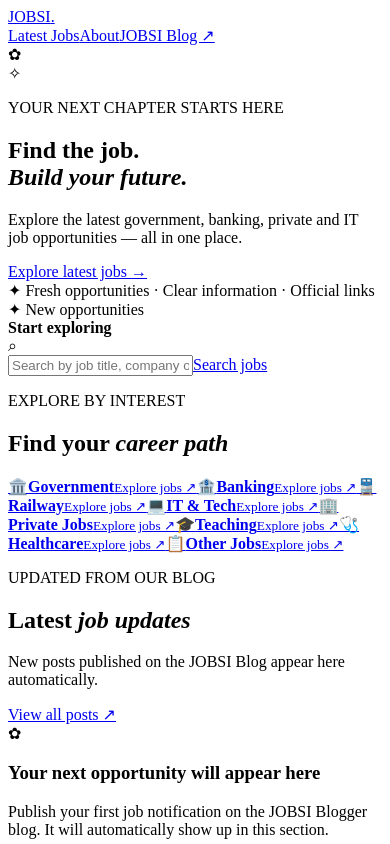
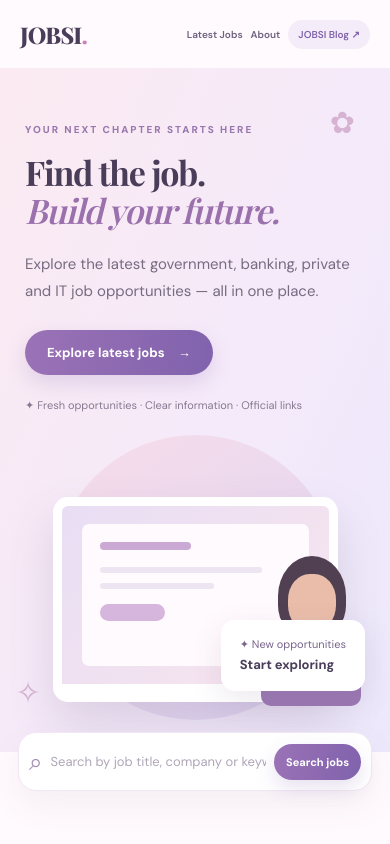
Before and after one commit to shubhamss1/JOBSI, a Next.js app: page / in a window 390 px wide. Shown: the top 844 px of the page. Built offline with nearby package versions, Linux system fonts and the light colour scheme; no server answers.

Commit message:
Add global styles and improve layout responsiveness
Added global styles including font imports and CSS variables. Enhanced layout and responsiveness for various components.

```diff
--- a/app/globals.css
+++ b/app/globals.css
@@ -1,2 +1,238 @@
+@import url('https://fonts.googleapis.com/css2?family=DM+Sans:wght@400;500;600;700;800&family=Playfair+Display:wght@500;600;700;800&display=swap');
 
-.detailPage{min-height:100vh;background:linear-gradient(135deg,#fbeaf1,#f1eafb 60%,#eee8fb);padding:28px 6% 0}.detailHeader{max-width:1050px;margin:0 auto 35px;display:flex;align-items:center;justify-content:space-between}.backLink{color:#8062ad;text-decoration:none;font-size:13px}.detailCard{max-width:850px;margin:0 auto 55px;background:#fff;border:1px solid #eee5f2;border-radius:22px;padding:clamp(25px,5vw,55px);box-shadow:0 15px 45px #725a8412}.detailCard h1{font:bold clamp(30px,4vw,46px)/1.15 Georgia,serif;color:#493d59;margin:12px 0 20px}.detailMeta{display:flex;gap:9px;flex-wrap:wrap;color:#8b8194;font-size:11px;padding-bottom:22px;border-bottom:1px solid #f0eaf3}.detailTag{background:#f3ecfa;color:#8062ad;border-radius:20px;padding:6px 10px}.detailContent{font-size:14px;line-height:1.9;color:#655b70;white-space:pre-wrap;padding:15px 0}.detailContent p{margin:10px 0}.detailActions{display:flex;gap:22px;align-items:center;flex-wrap:wrap;margin-top:25px}.disclaimer{font-size:11px;line-height:1.7;color:#9a8fa0;border-top:1px solid #f0eaf3;padding-top:18px;margin-top:30px}.detailPage footer{margin:0 -6vw}.detailPage .primary{margin-top:0}
+:root {
+  --ink: #493d59;
+  --muted: #81758d;
+  --purple: #8062ad;
+  --purple-dark: #684a96;
+  --pink: #fbeaf1;
+  --lavender: #f1eafb;
+  --line: #eee5f2;
+  --white: #fff;
+}
+
+* { box-sizing: border-box; }
+html { scroll-behavior: smooth; }
+body {
+  margin: 0;
+  color: var(--ink);
+  background: #fffafd;
+  font-family: 'DM Sans', Arial, sans-serif;
+}
+a { color: inherit; }
+main { overflow: hidden; }
+.topbar {
+  height: 78px;
+  max-width: 1180px;
+  padding: 0 28px;
+  margin: auto;
+  display: flex;
+  align-items: center;
+  justify-content: space-between;
+}
+.brand {
+  color: var(--ink);
+  font: 800 27px 'Playfair Display', Georgia, serif;
+  text-decoration: none;
+  letter-spacing: -.8px;
+}
+.brand span { color: #c783b7; }
+.topbar nav { display: flex; align-items: center; gap: 30px; }
+.topbar nav a, .textLink {
+  color: #6e607e;
+  font-size: 13px;
+  font-weight: 600;
+  text-decoration: none;
+}
+.topbar nav a:hover, .textLink:hover { color: var(--purple); }
+.topbar nav .blogLink {
+  color: var(--purple);
+  background: #f4edf9;
+  padding: 10px 15px;
+  border-radius: 22px;
+}
+.hero {
+  position: relative;
+  min-height: 480px;
+  padding: 70px max(7vw, calc((100vw - 1120px)/2));
+  display: grid;
+  grid-template-columns: 1.05fr .95fr;
+  align-items: center;
+  gap: 35px;
+  background: linear-gradient(115deg, #fbeaf1 0%, #f5eafa 54%, #ece8fb 100%);
+}
+.heroCopy { position: relative; z-index: 2; max-width: 570px; }
+.eyebrow {
+  color: #9877ae;
+  font-size: 10px;
+  font-weight: 800;
+  letter-spacing: 2px;
+  margin: 0 0 17px;
+}
+.hero h1, .categories h2, .jobsSection h2, .career h2 {
+  color: var(--ink);
+  font: 700 clamp(34px, 4.5vw, 54px)/1.12 'Playfair Display', Georgia, serif;
+  letter-spacing: -1.2px;
+  margin: 0;
+}
+.hero h1 em, h2 em { color: #9a70ad; font-weight: 600; }
+.intro {
+  max-width: 470px;
+  color: #766b80;
+  font-size: 15px;
+  line-height: 1.8;
+  margin: 22px 0 25px;
+}
+.primary, .searchButton {
+  display: inline-flex;
+  align-items: center;
+  gap: 13px;
+  border: 0;
+  border-radius: 28px;
+  padding: 14px 22px;
+  color: white;
+  background: linear-gradient(100deg, #9b72b6, #8062ad);
+  box-shadow: 0 8px 20px #8062ad30;
+  text-decoration: none;
+  font-size: 13px;
+  font-weight: 700;
+}
+.primary:hover, .searchButton:hover { transform: translateY(-1px); filter: brightness(1.04); }
+.trust { color: #887991; font-size: 11px; margin-top: 23px; }
+.heroArt { min-height: 330px; position: relative; display: grid; place-items: center; }
+.sun {
+  position: absolute; width: 285px; height: 285px; border-radius: 50%;
+  background: linear-gradient(145deg, #f7dce9, #ded6f5);
+}
+.artCard {
+  position: relative; z-index: 1; width: 285px; height: 205px; margin-top: 45px;
+  border: 9px solid #fff; border-bottom-width: 18px; border-radius: 15px;
+  background: linear-gradient(135deg, #e8def4, #f9e5ee);
+  box-shadow: 0 22px 45px #715a8130;
+}
+.screen { position: absolute; inset: 18px 20px; border-radius: 7px; background: #fffafd; padding: 18px; }
+.screenTop { height: 8px; width: 48%; border-radius: 8px; background: #cba9d5; margin-bottom: 17px; }
+.screenLine { height: 6px; width: 85%; border-radius: 8px; background: #eee5f2; margin: 10px 0; }
+.screenLine.short { width: 60%; }
+.screenButton { width: 65px; height: 17px; border-radius: 12px; background: #d6b6dc; margin-top: 15px; }
+.person { position: absolute; z-index: 2; width: 100px; height: 150px; right: -32px; bottom: -22px; }
+.hair { position: absolute; width: 68px; height: 80px; border-radius: 50% 50% 38% 38%; background: #514052; left: 17px; top: 0; }
+.face { position: absolute; width: 48px; height: 57px; border-radius: 45%; background: #e9bda9; left: 27px; top: 18px; }
+.body { position: absolute; width: 100px; height: 75px; border-radius: 45px 45px 10px 10px; background: #9b78b2; bottom: 0; }
+.floatingNote {
+  position: absolute; z-index: 3; right: 0; bottom: 16px; padding: 15px 19px;
+  color: #79658c; background: #fff; border-radius: 14px; box-shadow: 0 10px 30px #715a8120;
+  font-size: 11px; line-height: 1.7;
+}
+.floatingNote b { color: var(--ink); font-size: 13px; }
+.decor { position: absolute; color: #c99cc2; opacity: .7; font-size: 30px; }
+.decorOne { top: 35px; right: 9%; }
+.decorTwo { bottom: 40px; left: 4%; }
+.searchWrap {
+  position: relative; z-index: 4; max-width: 850px; margin: -28px auto 75px;
+  padding: 12px 14px 12px 23px; display: flex; align-items: center; gap: 14px;
+  background: white; border: 1px solid #f0e7f2; border-radius: 18px;
+  box-shadow: 0 14px 35px #705c7d12;
+}
+.searchIcon { color: #a38ab2; font-size: 24px; }
+.searchWrap input {
+  flex: 1; min-width: 0; border: 0; outline: 0; color: var(--ink);
+  font: 13px 'DM Sans', sans-serif; padding: 12px 0; background: transparent;
+}
+.searchWrap input::placeholder { color: #b0a6b8; }
+.searchButton { padding: 12px 20px; }
+.categories, .jobsSection, .career { max-width: 1120px; margin: 0 auto; padding: 0 28px; }
+.categories { margin-bottom: 82px; }
+.categories h2, .jobsSection h2, .career h2 { font-size: clamp(27px, 3vw, 36px); }
+.categoryGrid {
+  display: grid; grid-template-columns: repeat(4, 1fr); gap: 14px; margin-top: 28px;
+}
+.category {
+  display: flex; flex-direction: column; align-items: flex-start; gap: 8px;
+  min-height: 135px; padding: 20px; border: 1px solid var(--line); border-radius: 16px;
+  background: #fff; text-decoration: none; transition: .2s ease;
+}
+.category:hover { transform: translateY(-4px); border-color: #d8c3e3; box-shadow: 0 12px 25px #8062ad12; }
+.category span { font-size: 25px; }
+.category b { color: var(--ink); font-size: 14px; }
+.category small { color: #9b83aa; font-size: 11px; }
+.jobsSection { padding-top: 5px; padding-bottom: 85px; }
+.sectionHead { display: flex; justify-content: space-between; align-items: end; gap: 20px; margin-bottom: 28px; }
+.muted { color: #93899a; font-size: 13px; margin: 12px 0 0; }
+.textLink { color: var(--purple); white-space: nowrap; padding-bottom: 5px; }
+.jobGrid { display: grid; grid-template-columns: repeat(3, 1fr); gap: 18px; }
+.jobCard {
+  display: flex; flex-direction: column; padding: 23px; min-height: 245px;
+  background: #fff; border: 1px solid var(--line); border-radius: 17px;
+  box-shadow: 0 8px 25px #715a8108;
+}
+.jobTop { display: flex; justify-content: space-between; align-items: center; }
+.jobIcon { display: grid; place-items: center; width: 42px; height: 42px; border-radius: 13px; background: #f7eff9; font-size: 20px; }
+.newTag { color: #9b75b1; background: #f5edf9; border-radius: 20px; padding: 6px 10px; font-size: 9px; font-weight: 800; letter-spacing: .7px; }
+.jobCard h3 { color: var(--ink); font: 700 18px 'Playfair Display', Georgia, serif; margin: 18px 0 8px; }
+.jobCard p { color: #82778c; font-size: 12px; line-height: 1.7; margin: 0 0 14px; }
+.tags { display: flex; flex-wrap: wrap; gap: 6px; margin-top: auto; }
+.tags span { color: #8c73a0; background: #f7f1fa; border-radius: 20px; padding: 5px 8px; font-size: 9px; }
+.cardLink { color: var(--purple); font-size: 12px; font-weight: 700; text-decoration: none; margin-top: 18px; }
+.cardLink:hover { color: var(--purple-dark); }
+.empty { text-align: center; padding: 45px 20px; border: 1px dashed #d9c8e2; border-radius: 18px; background: #fff; }
+.empty h3 { font: 700 22px 'Playfair Display', Georgia, serif; }
+.empty p { color: var(--muted); font-size: 13px; }
+.career {
+  display: grid; grid-template-columns: 1fr 1fr; gap: 65px; align-items: center;
+  max-width: none; padding: 65px max(7vw, calc((100vw - 1064px)/2));
+  background: linear-gradient(110deg, #f8edf5, #f0ebfa);
+}
+.career h2 { line-height: 1.2; }
+.career p { color: #81758d; font-size: 13px; line-height: 1.8; max-width: 430px; }
+.careerFeatures { display: grid; gap: 13px; }
+.careerFeatures div { padding: 17px 19px; border-radius: 13px; background: #ffffffbd; color: #a07ab1; font-size: 13px; }
+.careerFeatures b { color: var(--ink); margin-left: 7px; }
+.careerFeatures small { display: block; color: #8b8093; margin: 7px 0 0 24px; font-size: 11px; }
+main > footer {
+  padding: 42px 25px; text-align: center; background: #fffafd;
+}
+main > footer .brand { font-size: 24px; }
+main > footer p { color: #8b7d94; font-size: 12px; }
+main > footer small { color: #a49aa9; font-size: 10px; }
+
+/* JOB DETAIL PAGE */
+.detailPage { min-height: 100vh; background: linear-gradient(135deg,#fbeaf1,#f1eafb 60%,#eee8fb); padding: 28px 6% 0; }
+.detailHeader { max-width: 1050px; margin: 0 auto 35px; display: flex; align-items: center; justify-content: space-between; }
+.backLink { color: #8062ad; text-decoration: none; font-size: 13px; }
+.detailCard { max-width: 1000px; margin: 0 auto 55px; background: #fff; border: 1px solid #eee5f2; border-radius: 22px; padding: clamp(25px,5vw,55px); box-shadow: 0 15px 45px #725a8412; }
+.detailCard h1 { font: bold clamp(30px,4vw,46px)/1.15 'Playfair Display',Georgia,serif; color: #493d59; margin: 12px 0 20px; }
+.detailMeta { display: flex; gap: 9px; flex-wrap: wrap; color: #8b8194; font-size: 11px; padding-bottom: 22px; border-bottom: 1px solid #f0eaf3; }
+.detailTag { background: #f3ecfa; color: #8062ad; border-radius: 20px; padding: 6px 10px; }
+.detailContent { font-size: 14px; line-height: 1.9; color: #655b70; white-space: pre-wrap; padding: 15px 0; }
+.detailContent p { margin: 10px 0; }
+.detailActions { display: flex; gap: 22px; align-items: center; flex-wrap: wrap; margin-top: 25px; }
+.disclaimer { font-size: 11px; line-height: 1.7; color: #9a8fa0; border-top: 1px solid #f0eaf3; padding-top: 18px; margin-top: 30px; }
+.detailPage footer { margin: 0 -6vw; }
+.detailPage .primary { margin-top: 0; }
+
+@media (max-width: 760px) {
+  .topbar { height: auto; min-height: 68px; padding: 15px 20px; }
+  .topbar nav { gap: 12px; }
+  .topbar nav a { font-size: 11px; }
+  .topbar nav .blogLink { padding: 8px 10px; }
+  .hero { grid-template-columns: 1fr; padding: 55px 25px 45px; }
+  .heroArt { min-height: 260px; }
+  .searchWrap { margin: -20px 18px 55px; }
+  .categories, .jobsSection { padding-left: 20px; padding-right: 20px; }
+  .categoryGrid { grid-template-columns: repeat(2, 1fr); gap: 10px; }
+  .category { min-height: 120px; padding: 15px; }
+  .jobGrid { grid-template-columns: 1fr; }
+  .sectionHead { align-items: flex-start; flex-direction: column; }
+  .career { grid-template-columns: 1fr; gap: 25px; padding: 48px 25px; }
+  .detailPage { padding: 20px 15px 0; }
+  .detailHeader { margin-bottom: 22px; }
+  .detailCard { border-radius: 17px; }
+}
+@media (max-width: 420px) {
+  .brand { font-size: 23px; }
+  .topbar nav { gap: 8px; }
+  .topbar nav a { font-size: 10px; }
+  .searchWrap { gap: 8px; padding: 8px 10px; }
+  .searchButton { padding: 11px 12px; font-size: 11px; }
+}
```
